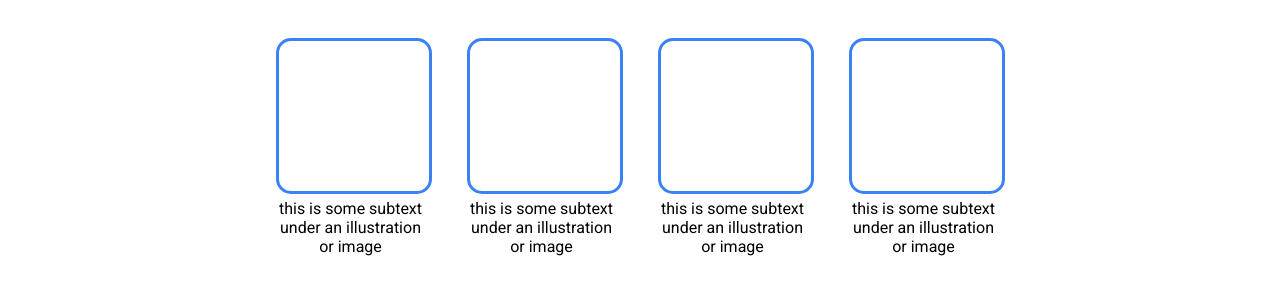
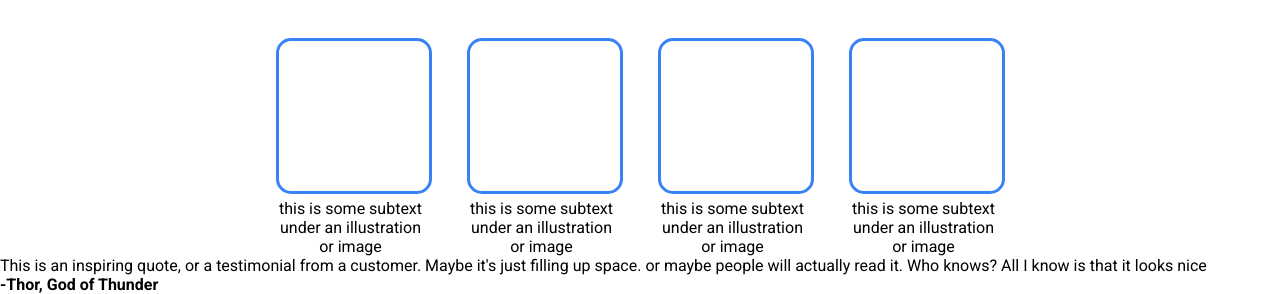
Before and after one commit to fuyuki1213/foundations-landing-page_TheOdinProject, a plain HTML site: page index.html in a window 1280 px wide. Shown: the part 560-854 px from the top of the page. Before the commit the page ends 816 px from the top, so only its background shows below. Drawn offline with Linux system fonts and the light colour scheme.

Commit message:
Add html code for quotation block

```diff
--- a/index.html
+++ b/index.html
@@ -49,7 +49,11 @@
             </div>
         </div>
     </div>
-
+    <div class="quote-block">
+        <blockquote>This is an inspiring quote, or a testimonial from a customer. Maybe it's just filling up space. or
+            maybe people will actually read it. Who knows? All I know is that it looks nice</blockquote>
+        <p class="author right bold">-Thor, God of Thunder</p>
+    </div>
 </body>
 
 </html>
```
